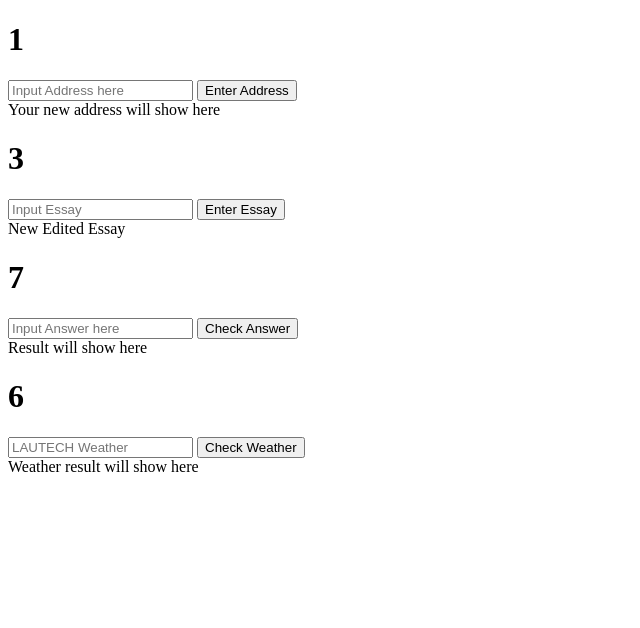
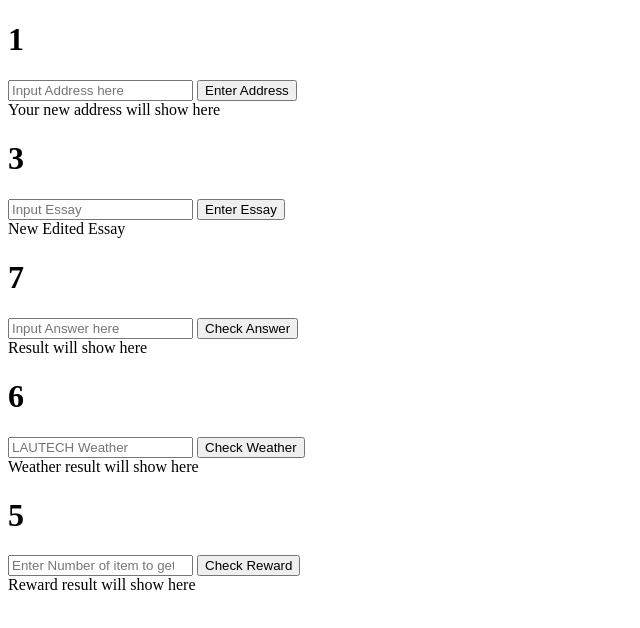
Before and after one commit to YusufHabeebah0409/Conditional-Statement-Project, a plain HTML site: page index.html in a window 1280 px wide. Shown: the whole page, without its empty margins (0-640 px from the left). Drawn offline with Linux system fonts and the light colour scheme.

Commit message:
Add customer reward eligibility check functionality

```diff
--- a/index.html
+++ b/index.html
@@ -25,6 +25,11 @@
     <input type="number" id="weather" placeholder="LAUTECH Weather">
     <button onclick="checkWeather()">Check Weather</button>
     <div id="weatherResult">Weather result will show here</div>
+
+    <h1>5</h1>
+    <input type="number" id="reward" placeholder="Enter Number of item to get Customer Reward">
+    <button onclick="checkReward()">Check Reward</button>
+    <div id="rewardResult">Reward result will show here</div>
 
      <script>
         // Number 1 Assignment
@@ -67,6 +72,19 @@
         }
 
 
+        // Number 5 Assignment
+        function checkReward() {
+            var rewardInput = Number(reward.value)
+            if (rewardInput%2 ==1) {
+                rewardResult.innerHTML = "You are not eligible for a reward!"
+            }else {
+                rewardResult.innerHTML = "You are eligible for a reward!"
+            }
+
+        }
+
+
+
     </script>
 
 </body>
```
